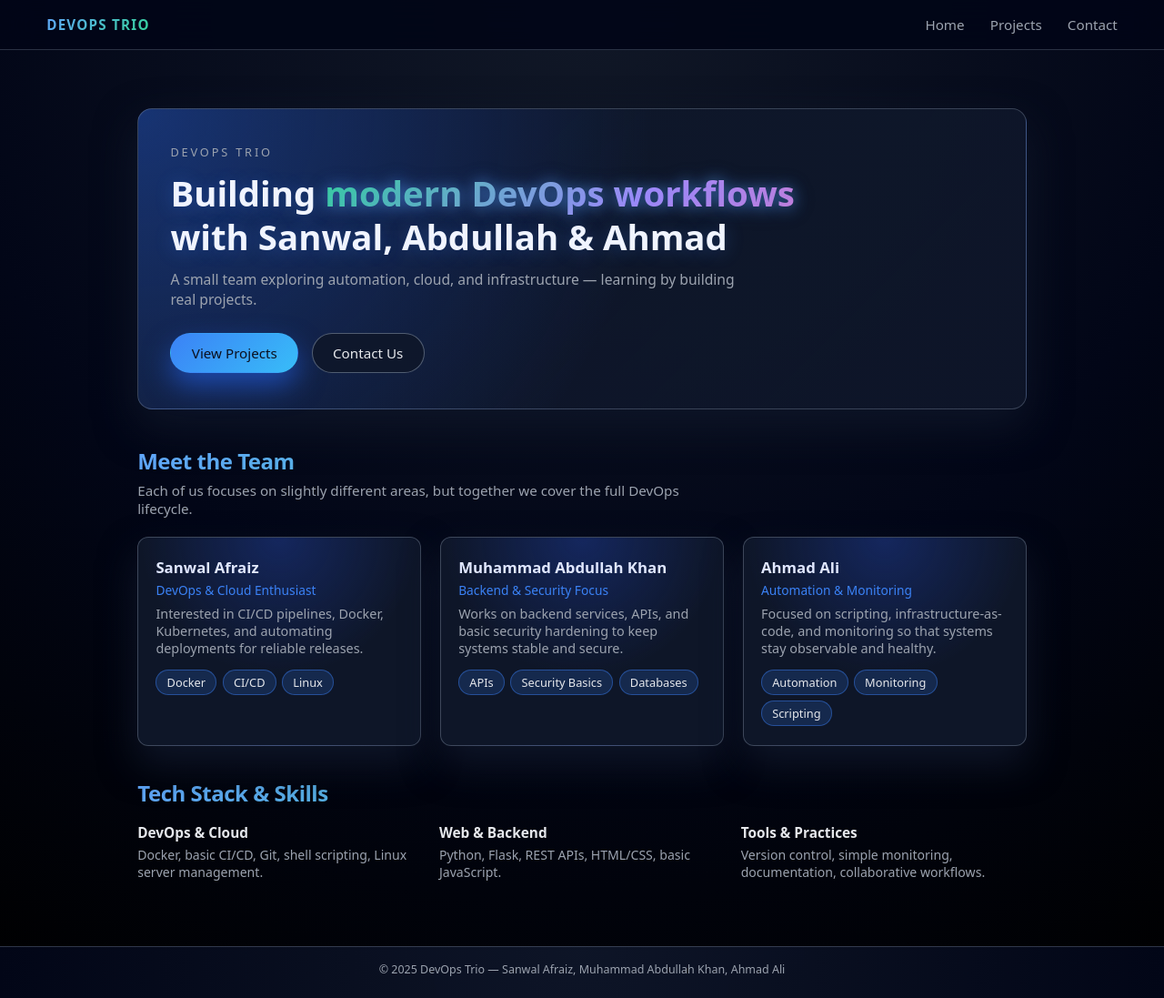
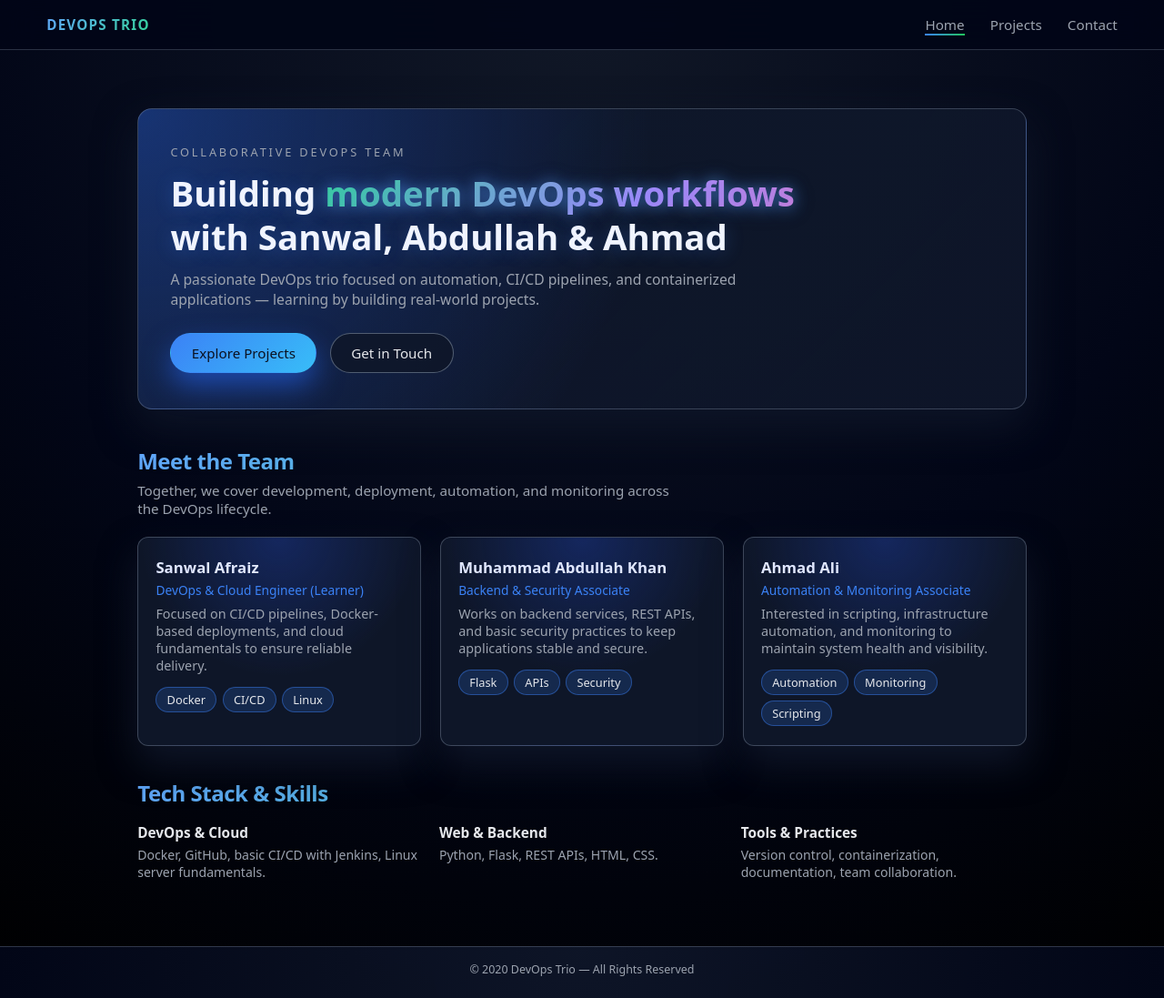
Before and after one commit to sanwalkhn/portfolio-devops, a Flask app: template app/templates/index.html in a window 1280 px wide. Shown: the whole page at 91% size. Run offline with Flask 3, Linux system fonts and the light colour scheme; the template is opened without the code that fills it: most values are stand-ins (such as "Sample title", 1, 10 or a date in 2020).

```diff
--- a/app/templates/index.html
+++ b/app/templates/index.html
@@ -3,14 +3,14 @@
 <head>
     <meta charset="UTF-8">
     <meta name="viewport" content="width=device-width, initial-scale=1.0">
-    <title>DevOps Trio Portfolio</title>
+    <title>DevOps Trio | Portfolio</title>
     <link rel="stylesheet" href="/static/style.css">
 </head>
 <body>
     <header class="navbar">
         <div class="logo">DevOps Trio</div>
         <nav>
-            <a href="/">Home</a>
+            <a href="/" class="active">Home</a>
             <a href="/projects">Projects</a>
             <a href="/contact">Contact</a>
         </nav>
@@ -19,28 +19,33 @@
     <main class="container">
         <section class="hero">
             <div class="hero-text">
-                <p class="eyebrow">DevOps Trio</p>
+                <p class="eyebrow">Collaborative DevOps Team</p>
                 <h1 class="hero-heading">
                     Building&nbsp;<span class="accent-gradient">modern DevOps workflows</span><br>
                     with Sanwal, Abdullah &amp; Ahmad
                 </h1>
-                <p class="subtitle">A small team exploring automation, cloud, and infrastructure &mdash; learning by building real projects.</p>
+                <p class="subtitle">
+                    A passionate DevOps trio focused on automation, CI/CD pipelines, and containerized applications — learning by building real-world projects.
+                </p>
                 <div class="hero-actions">
-                    <a class="btn primary" href="/projects">View Projects</a>
-                    <a class="btn secondary" href="/contact">Contact Us</a>
+                    <a class="btn primary" href="/projects">Explore Projects</a>
+                    <a class="btn secondary" href="/contact">Get in Touch</a>
                 </div>
             </div>
         </section>
 
         <section class="team-section">
             <h2>Meet the Team</h2>
-            <p class="section-intro">Each of us focuses on slightly different areas, but together we cover the full DevOps lifecycle.</p>
+            <p class="section-intro">
+                Together, we cover development, deployment, automation, and monitoring across the DevOps lifecycle.
+            </p>
+
             <div class="cards-grid">
                 <article class="card">
                     <h3>Sanwal Afraiz</h3>
-                    <p class="role">DevOps &amp; Cloud Enthusiast</p>
+                    <p class="role">DevOps &amp; Cloud Engineer (Learner)</p>
                     <p class="bio">
-                        Interested in CI/CD pipelines, Docker, Kubernetes, and automating deployments for reliable releases.
+                        Focused on CI/CD pipelines, Docker-based deployments, and cloud fundamentals to ensure reliable delivery.
                     </p>
                     <ul class="tags">
                         <li>Docker</li>
@@ -51,22 +56,22 @@
 
                 <article class="card">
                     <h3>Muhammad Abdullah Khan</h3>
-                    <p class="role">Backend &amp; Security Focus</p>
+                    <p class="role">Backend &amp; Security Associate</p>
                     <p class="bio">
-                        Works on backend services, APIs, and basic security hardening to keep systems stable and secure.
+                        Works on backend services, REST APIs, and basic security practices to keep applications stable and secure.
                     </p>
                     <ul class="tags">
+                        <li>Flask</li>
                         <li>APIs</li>
-                        <li>Security Basics</li>
-                        <li>Databases</li>
+                        <li>Security</li>
                     </ul>
                 </article>
 
                 <article class="card">
                     <h3>Ahmad Ali</h3>
-                    <p class="role">Automation &amp; Monitoring</p>
+                    <p class="role">Automation &amp; Monitoring Associate</p>
                     <p class="bio">
-                        Focused on scripting, infrastructure-as-code, and monitoring so that systems stay observable and healthy.
+                        Interested in scripting, infrastructure automation, and monitoring to maintain system health and visibility.
                     </p>
                     <ul class="tags">
                         <li>Automation</li>
@@ -82,22 +87,22 @@
             <div class="skills-grid">
                 <div>
                     <h4>DevOps &amp; Cloud</h4>
-                    <p>Docker, basic CI/CD, Git, shell scripting, Linux server management.</p>
+                    <p>Docker, GitHub, basic CI/CD with Jenkins, Linux server fundamentals.</p>
                 </div>
                 <div>
                     <h4>Web &amp; Backend</h4>
-                    <p>Python, Flask, REST APIs, HTML/CSS, basic JavaScript.</p>
+                    <p>Python, Flask, REST APIs, HTML, CSS.</p>
                 </div>
                 <div>
                     <h4>Tools &amp; Practices</h4>
-                    <p>Version control, simple monitoring, documentation, collaborative workflows.</p>
+                    <p>Version control, containerization, documentation, team collaboration.</p>
                 </div>
             </div>
         </section>
     </main>
 
     <footer class="footer">
-        <p>&copy; {{ 2025 }} DevOps Trio &mdash; Sanwal Afraiz, Muhammad Abdullah Khan, Ahmad Ali</p>
+        <p>&copy; {{ current_year }} DevOps Trio — All Rights Reserved</p>
     </footer>
 </body>
 </html>
```
Also changed, not shown: 2 other files.
